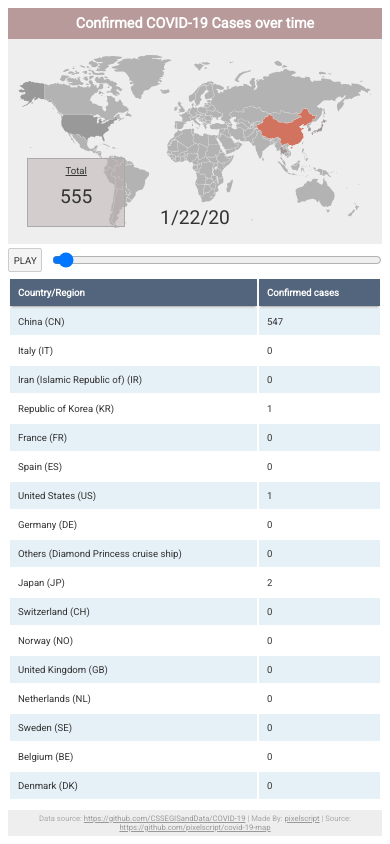
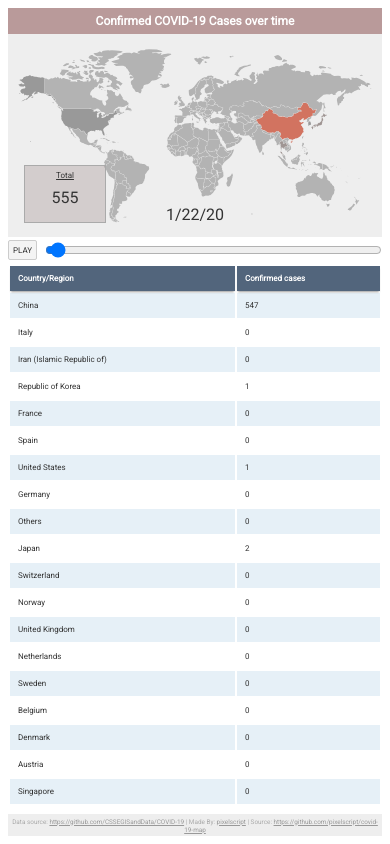
Before and after one commit to pixelscript/covid-19-map, a Svelte app: page / in a window 390 px wide. Built offline with nearby package versions, Linux system fonts and the light colour scheme.

Commit message:
More styling

```diff
--- a/src/App.svelte
+++ b/src/App.svelte
@@ -34,7 +34,7 @@
     }
 
     .map {
-      margin-top:2px;
+      margin-top: 2px;
     }
   }
 
@@ -50,6 +50,11 @@
     }
   }
 
+  @media (max-width: 600px) {
+    .grid-container {
+      font-size: 0.5em;
+    }
+  }
   h1,
   span {
     grid-area: header;
--- a/src/Map.svelte
+++ b/src/Map.svelte
@@ -82,7 +82,7 @@
           }}
           on:mouseout={() => {
             if(country.hasData) {
-              selectedCountryCode.set('');
+              selectedCountryCode.set(null);
             }
           }}
         />
--- a/src/Table.svelte
+++ b/src/Table.svelte
@@ -23,9 +23,10 @@
   .hider {
     background: white;
     position: absolute;
-    left:0;
-    right:0;
+    height:2px;
+    width:100%;
     z-index:1;
+    left:0px;
   }
   thead {
     background: white;
@@ -77,7 +78,6 @@
         }}>
         <td>
           {row.country}
-          {#if row.code}({row.code}){/if}
         </td>
         <td>{row.data[$selectedDateIndex].value.toLocaleString()}</td>
       </tr>
```
